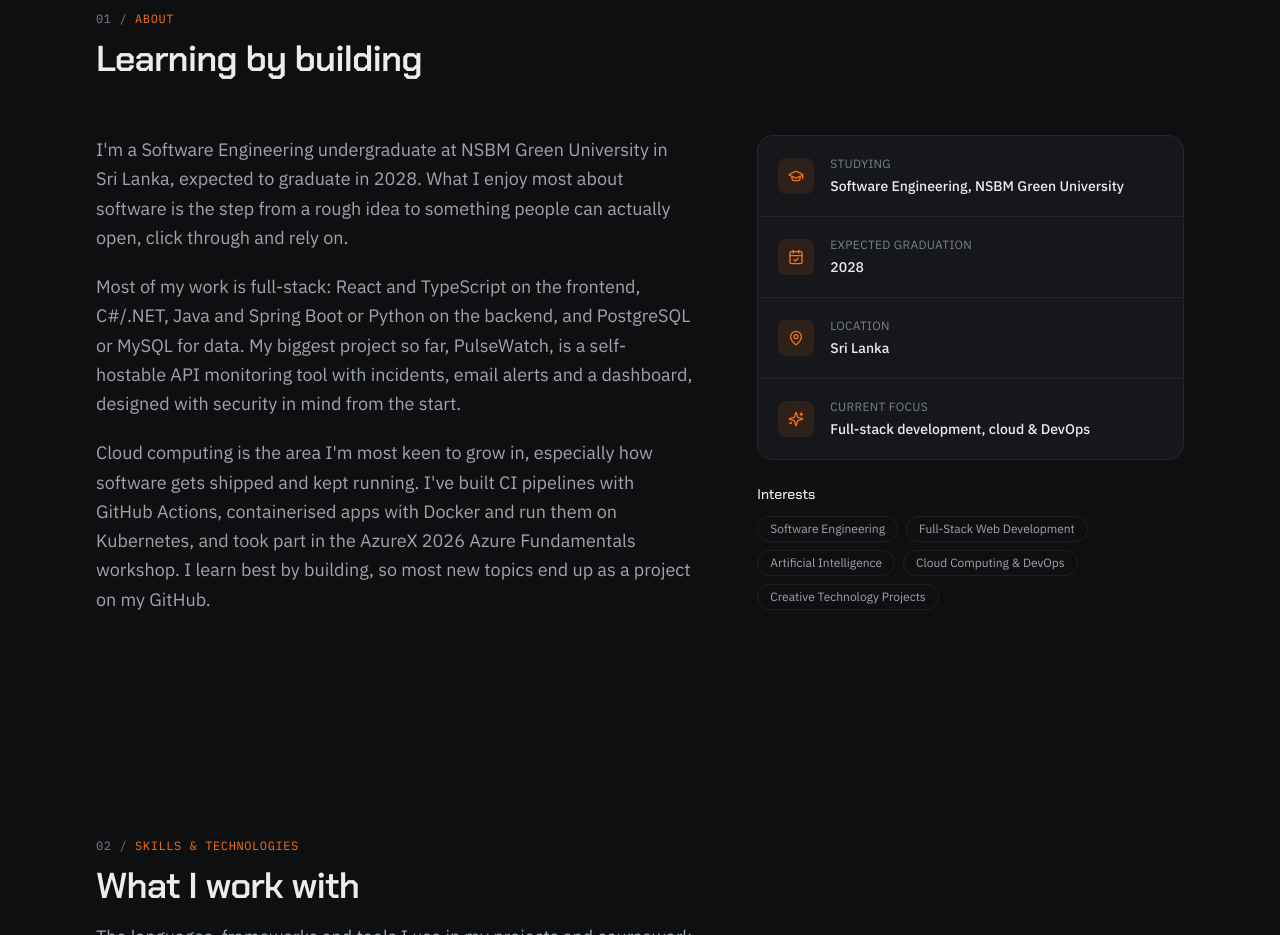
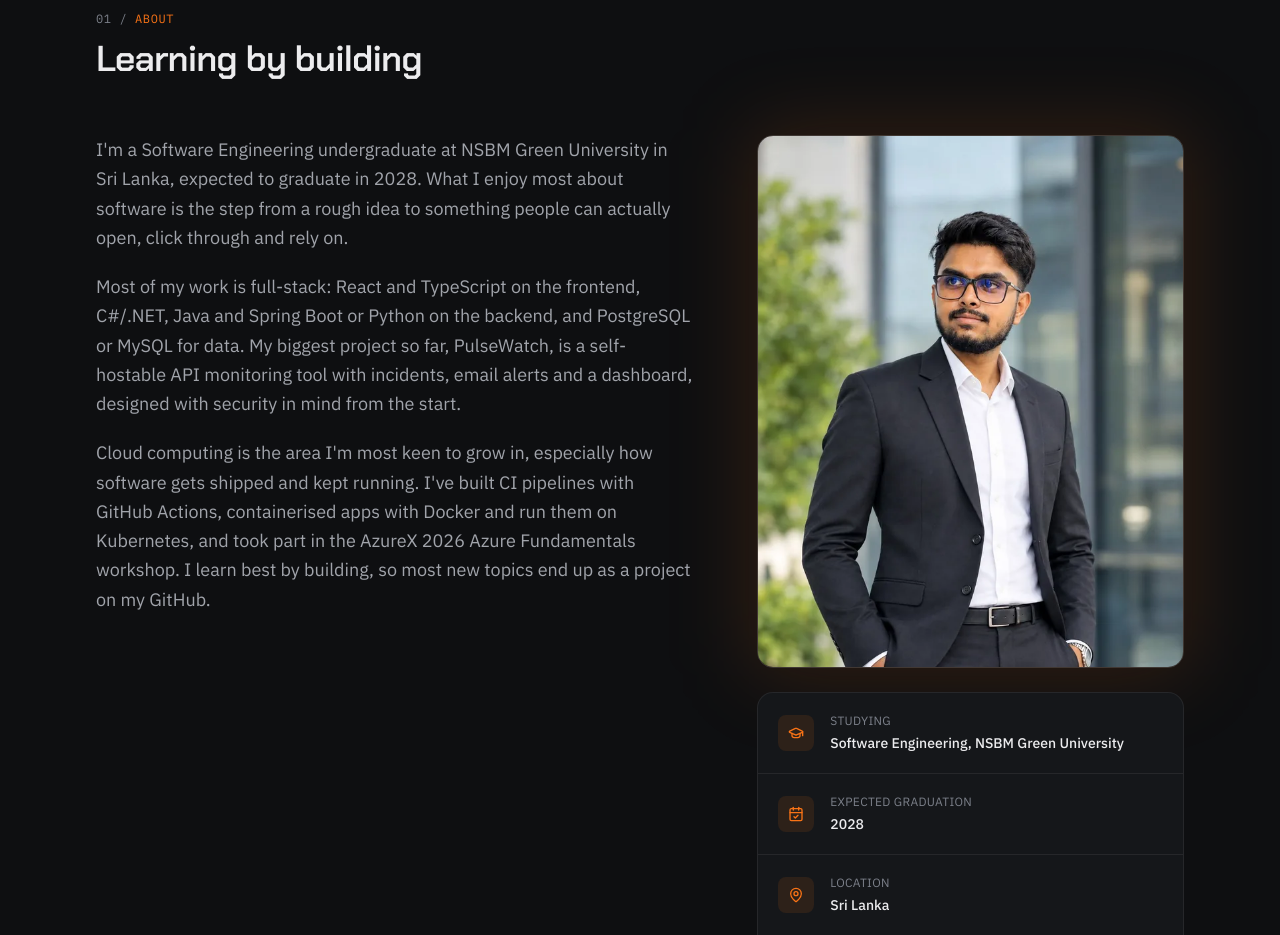
Before and after one commit to ThiliX/ThiliX.github.io, a React (Vite) app: page / in a window 1280 px wide. Shown: the part 880-1815 px from the top of the page. Built offline with nearby package versions, Linux system fonts and the light colour scheme.

Commit message:
Add portrait photo to the About section

```diff
--- a/index.html
+++ b/index.html
@@ -31,6 +31,7 @@
         "@type": "Person",
         "name": "Thilina Wickramanayake",
         "alternateName": "ThiliX",
+        "image": "%SITE_URL%thilina.webp",
         "url": "%SITE_URL%",
         "jobTitle": "Software Engineering Undergraduate",
         "address": { "@type": "PostalAddress", "addressCountry": "LK" },
--- a/src/data/profile.ts
+++ b/src/data/profile.ts
@@ -17,6 +17,8 @@ export interface Profile {
     linkedin: string | null
     email: string | null
   }
+  /** Portrait in /public, without a leading slash (e.g. 'thilina.webp'). Set to null to hide it. */
+  photo: string | null
   /** Path to a CV in /public (e.g. '/Thilina-Wickramanayake-CV.pdf'). The download button appears only when set. */
   cvUrl: string | null
   /**
@@ -52,6 +54,7 @@ export const profile: Profile = {
     linkedin: null, // TODO: add your LinkedIn profile URL
     email: null, // TODO: add your email address
   },
+  photo: 'thilina.webp',
   cvUrl: null,
   formEndpoint: null,
 }
--- a/src/sections/About.tsx
+++ b/src/sections/About.tsx
@@ -1,5 +1,6 @@
 import { CalendarCheck, GraduationCap, MapPin, Sparkles } from 'lucide-react'
 import { profile } from '../data/profile'
+import { asset } from '../lib/asset'
 import Section from '../components/Section'
 import Reveal from '../components/Reveal'
 
@@ -21,6 +22,21 @@ export default function About() {
         </Reveal>
 
         <Reveal delay={100} className="space-y-6">
+          {profile.photo && (
+            <figure className="relative mx-auto max-w-xs lg:max-w-none">
+              <div aria-hidden="true" className="absolute -inset-2 -z-10 rounded-3xl bg-accent/15 blur-2xl" />
+              <img
+                src={asset(profile.photo)}
+                alt={`Portrait of ${profile.name}`}
+                width={640}
+                height={800}
+                loading="lazy"
+                decoding="async"
+                className="aspect-[4/5] w-full rounded-2xl border border-line-strong object-cover object-top"
+              />
+            </figure>
+          )}
+
           <dl className="divide-y divide-line rounded-2xl border border-line bg-surface">
             {facts.map(({ icon: Icon, label, value }) => (
               <div key={label} className="flex items-start gap-4 p-5">
```
Also changed, not shown: public/thilina.webp (added), 1 other file (tests, documents, lock files or other folders).
